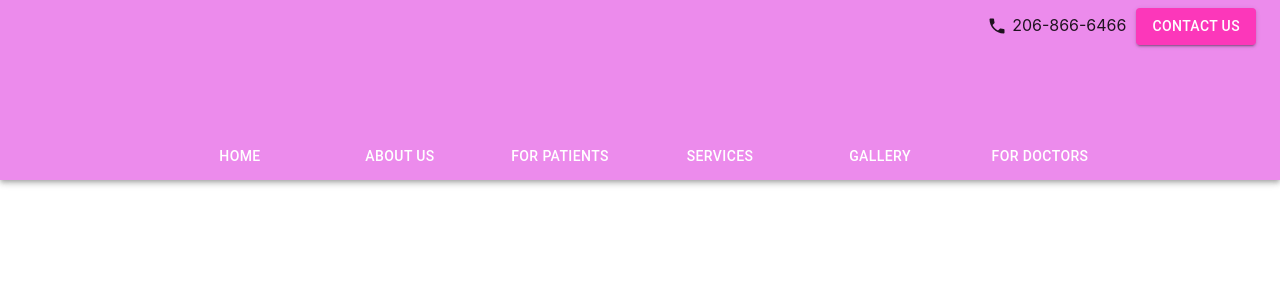
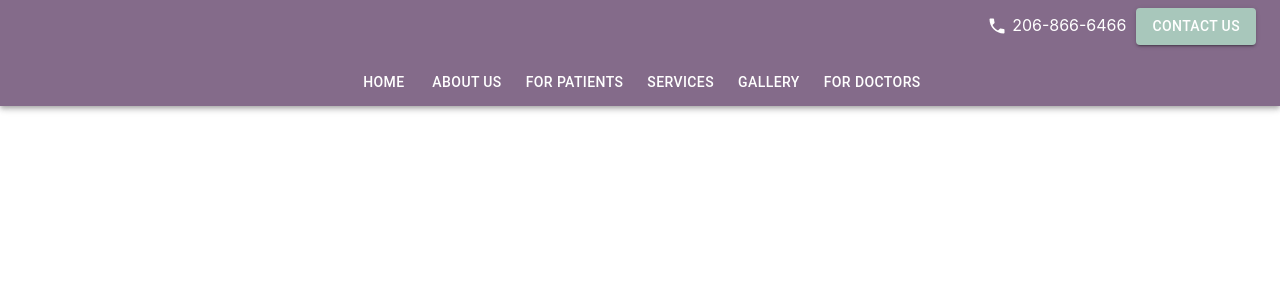
Before and after one commit to jambao24/bergin-prosthodontics, a React (Create React App) app: page / in a window 1280 px wide. Shown: the top 300 px of the page. Built offline with nearby package versions, Linux system fonts and the light colour scheme.

Commit message:
Cleaned up Navigation.CSS, changed tab min-weight, and changed color palette.

```diff
--- a/src/Theme.js
+++ b/src/Theme.js
@@ -4,14 +4,15 @@ const theme = createMuiTheme({
   palette: {
     primary: {
       // light: will be calculated from palette.primary.main,
-      main: '#ec8bec',
-      // dark: will be calculated from palette.primary.main,
-      // contrastText: will be calculated to contrast with palette.primary.main
+      main: '#846B8A',
+      // main: '#F08080',
+      // dark: will be calculated from palette.primary.main ,
+      contrastText: 'white'
     },
     secondary: {
-      main: '#fc37ba',
-      // dark: will be calculated from palette.secondary.main,
-      //contrastText: '#ffcc00',
+      main: '#A8C7BB',
+      // dark: will be calculated from palette.secondary.main, main: '#F8AD9D',
+      contrastText: 'white'
     }
   },
 });
--- a/src/components/Navigation/Navigation.css
+++ b/src/components/Navigation/Navigation.css
@@ -1,26 +1,16 @@
-.Navigation_Root {
-    flex-grow: 1;
-}
-
 .Navigation_Toolbar {
-    min-height: 124px !important;
+    min-height: 50px !important;
     align-items: flex-start !important; /* Need to align vertically at the top */
     padding-top: 8px;
     display: flex; /* Might need for phone icon etc? */
     justify-content: flex-end; /* Need because Appbar parent has display: flex */
 }
 
-.Navigation_Title {
-    flex-grow: 1;
-    align-self: flex-end;
-    text-align: center;
-    width: 100%;
-}
-
 .Navigation_Phone_Icon {
     margin-right: 5px;
     margin-top: 8px;
 }
+
 .Navigation_Phone_Number {
     margin-right: 10px;
     margin-top: 7px;
--- a/src/components/Navigation/TabDropdown/TabDropdown.css
+++ b/src/components/Navigation/TabDropdown/TabDropdown.css
@@ -3,5 +3,6 @@
 }
 
 .TabDropdown_Tab {
+    min-width: 73px !important;
     color: white !important;
 }
```
